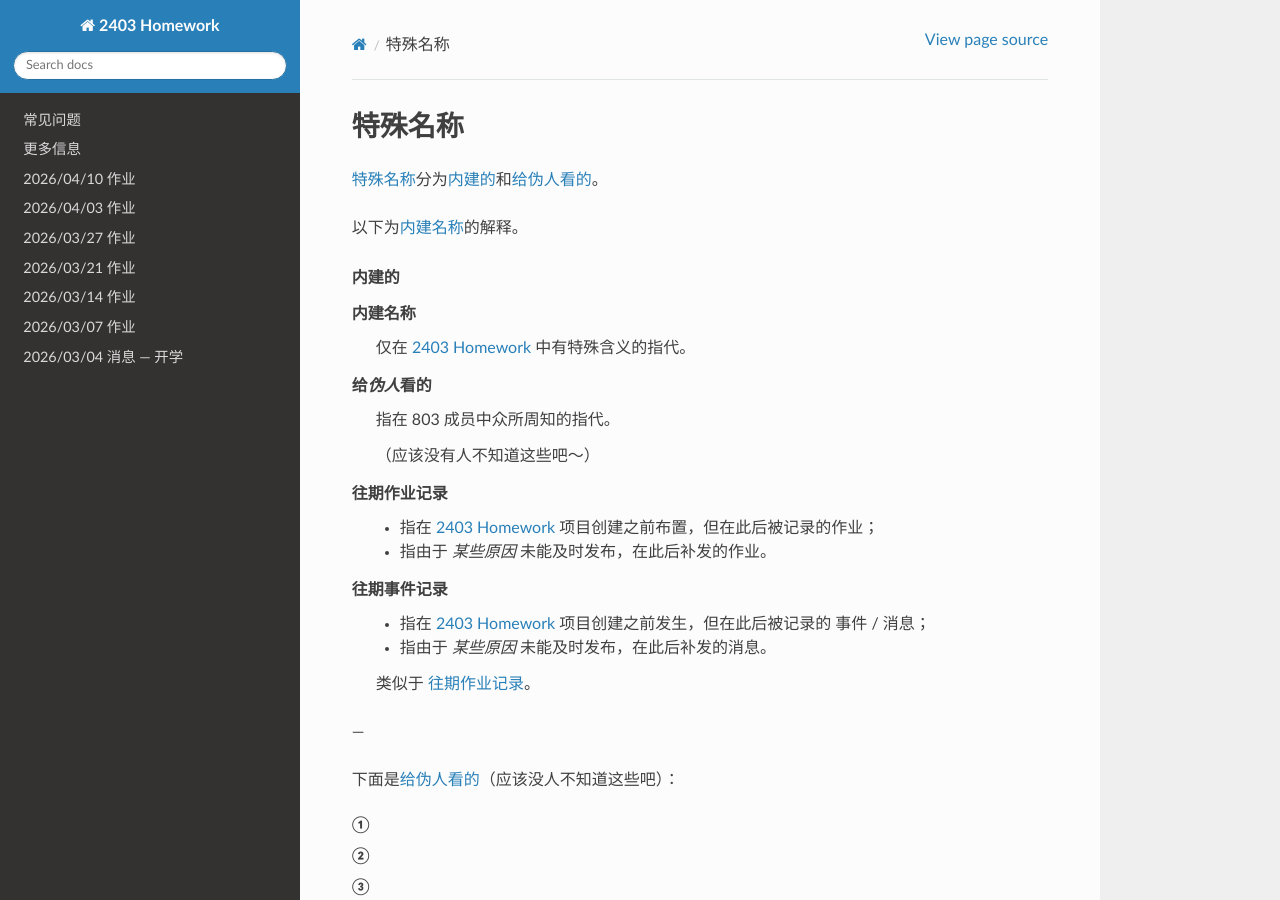
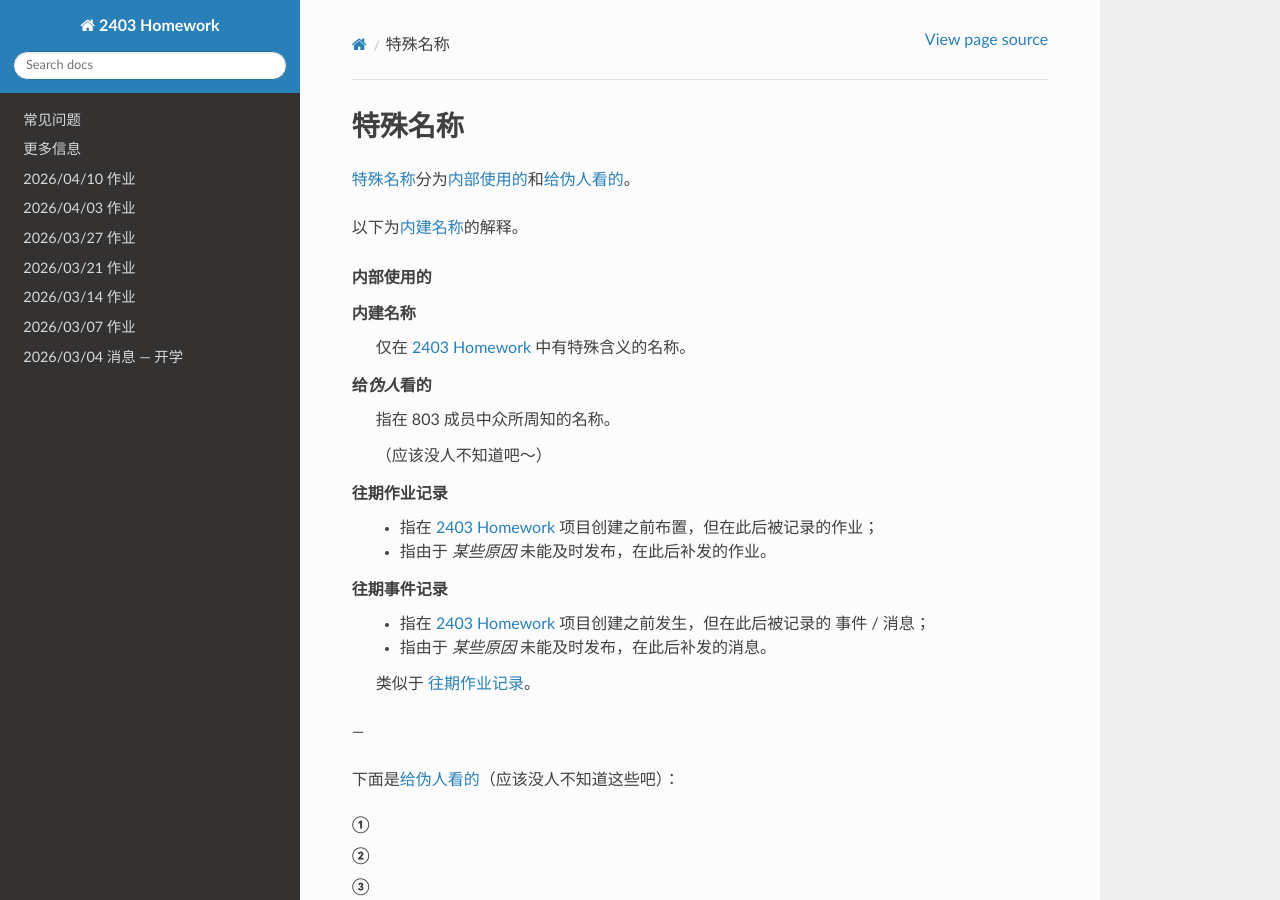
Before and after one commit to Sail-in-1024/2403-Homework, a Sphinx documentation site: the page built from docs/source/glossary.rst, in a window 1280 px wide and 900 px high. Built offline with Sphinx 7.4.7 and the Read the Docs theme 3.1.0, drawn with Linux system fonts in a browser that asks for light colours.

Commit message:
更新 glossary.rst

```diff
--- a/docs/source/glossary.rst
+++ b/docs/source/glossary.rst
@@ -4,20 +4,20 @@
 特殊名称
 ========
 
-:ref:`special-ref`\ 分为\ :term:`内建的`\ 和\ :term:`给伪人看的`。
+:ref:`special-ref`\ 分为\ :term:`内部使用的`\ 和\ :term:`给伪人看的`。
 
 以下为\ :term:`内建名称`\ 的解释。
 
 .. glossary::
 
-   内建的
+   内部使用的
    内建名称
-      仅在 :doc:`2403 Homework<index>` 中有特殊含义的指代。
+      仅在 :doc:`2403 Homework<index>` 中有特殊含义的名称。
 
    给\ *伪人*\ 看的
-      指在 |class-name| 成员中众所周知的指代。
+      指在 |class-name| 成员中众所周知的名称。
 
-      （应该没有人不知道这些吧～）
+      （应该没人不知道吧～）
 
    往期作业记录
 
```
